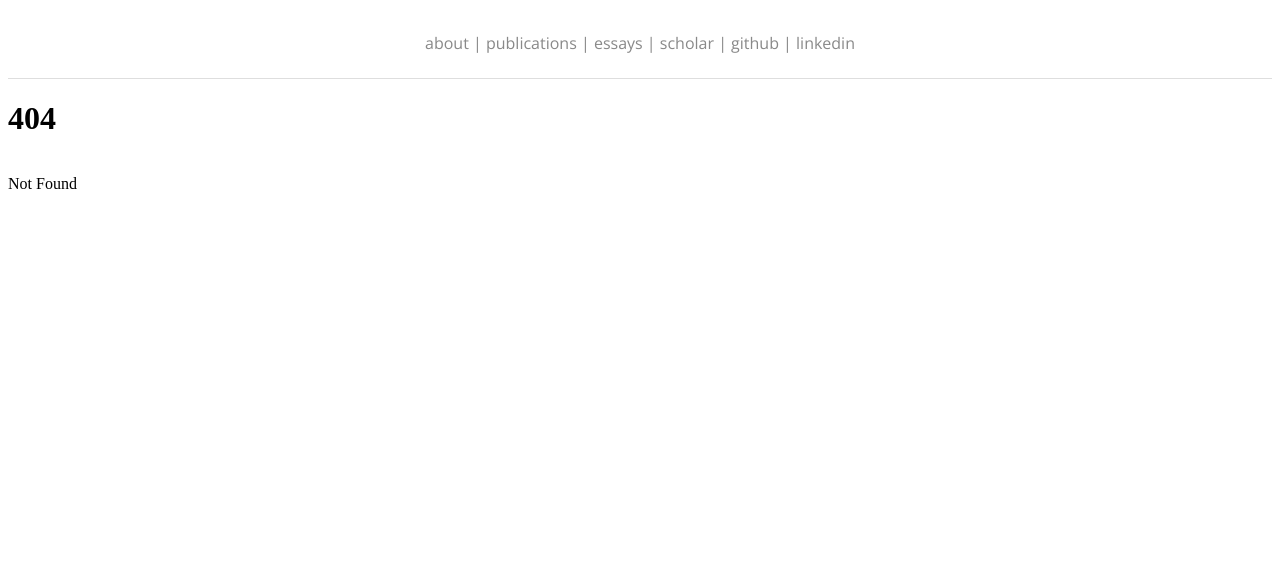
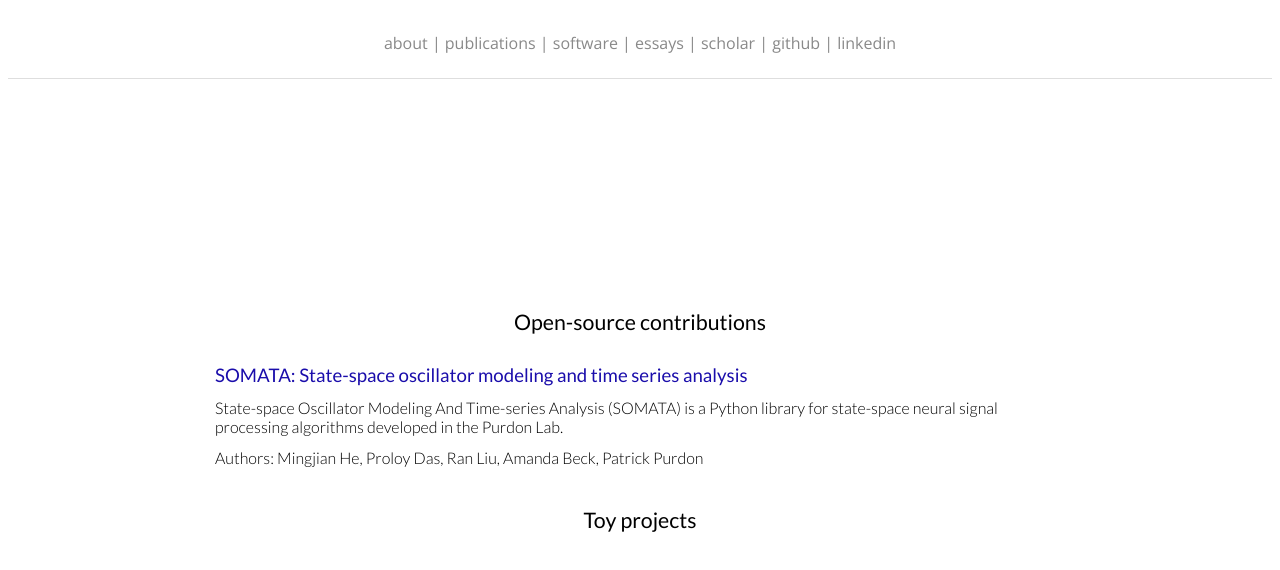
Before and after one commit to instigatorofawe/liuran-refresh, a SvelteKit app: page /software in a window 1280 px wide. Before the commit this address had no page. Shown: the top 570 px of the page. Built offline with nearby package versions, Linux system fonts and the light colour scheme.

Commit message:
Add software route

```diff
--- a/src/lib/publications.yml
+++ b/src/lib/publications.yml
@@ -4,13 +4,13 @@
   year: 2024
   doi: 10.1016/j.bja.2023.11.039
 - title: "Development and prospective validation of postoperative pain prediction from preoperative EHR data using attention-based set embeddings"
-  authors: Ran Liu, Rodrigo Gutiérrez, Rory V Mather, Tom A D Stone, Laura A Santa Cruz Mercado, Kishore Bharadwaj, Jasmine Johnson, Proloy Das, Gustavo Balanza, Ekenedilichukwu Uwanaka, Justin Sydloski, Andrew Chen, Mackenzie Hagood, Edward A Bittner, Patrick L Purdon
+  authors: Ran Liu*, Rodrigo Gutiérrez*, Rory V Mather, Tom A D Stone, Laura A Santa Cruz Mercado, Kishore Bharadwaj, Jasmine Johnson, Proloy Das, Gustavo Balanza, Ekenedilichukwu Uwanaka, Justin Sydloski, Andrew Chen, Mackenzie Hagood, Edward A Bittner, Patrick L Purdon
   journal: NPJ Digital Medicine
   year: 2023
   doi: 10.1038/s41746-023-00947-z
   git: https://github.com/instigatorofawe/pain_prediction_pops
 - title: Association of intraoperative opioid administration with postoperative pain and opioid use
-  authors: Laura A Santa Cruz Mercado, Ran Liu, Kishore M Bharadwaj, Jasmine J Johnson, Rodrigo Gutierrez, Proloy Das, Gustavo Balanza, Hao Deng, Akriti Pandit, Tom AD Stone, Teresa Macdonald, Caroline Horgan, Si Long Jenny Tou, Timothy T Houle, Edward A Bittner, Patrick L Purdon
+  authors: Laura A Santa Cruz Mercado*, Ran Liu*, Kishore M Bharadwaj, Jasmine J Johnson, Rodrigo Gutierrez, Proloy Das, Gustavo Balanza, Hao Deng, Akriti Pandit, Tom AD Stone, Teresa Macdonald, Caroline Horgan, Si Long Jenny Tou, Timothy T Houle, Edward A Bittner, Patrick L Purdon
   journal: JAMA Surgery
   year: 2023
   doi: 10.1001/jamasurg.2023.2009
--- a/src/routes/+layout.svelte
+++ b/src/routes/+layout.svelte
@@ -49,6 +49,7 @@ body {
     <div>
         <a href="/">about</a> |
         <a href="/publications">publications</a> |
+        <a href="/software">software</a> |
         <a href="/essays">essays</a> |
         <a href="https://scholar.google.com/citations?user=bshgBtkAAAAJ&hl=en">scholar</a> |
         <a href="https://github.com/instigatorofawe">github</a> |
--- /dev/null
+++ b/src/routes/software/+page.svelte
@@ -0,0 +1,62 @@
+<style>
+.software {
+    font-family: "Lato";
+    margin: auto auto;
+    padding: 25px 0;
+    max-width: 900px;
+}
+
+.software h1 {
+    margin: 0 0 0.75em 0;
+    text-align: center;
+    font-size: 16pt;
+    font-weight: 400;
+}
+
+.software h1:not(:first-child) {
+    margin-top: 0.75em;
+}
+
+.software a {
+    color: #1a0dab;
+    text-decoration: none;
+}
+
+.software a:hover {
+    text-decoration: underline;
+}
+
+.software-item {
+    padding: 12.5px 25px;
+    margin-bottom: 5px;
+}
+
+.software-item:hover {
+    background-color: #dedede;
+}
+
+.software-item h2 {
+    font-size: 14pt;
+    font-weight: 400;
+    margin: 0 0;
+}
+
+.software-item h3 {
+    font-size: 12pt;
+    font-weight: 300;
+    margin: 0.75em 0;
+}
+</style>
+
+<div class="software">
+<h1>Open-source contributions</h1>
+
+<div class="software-item">
+<a href="https://github.com/mh105/somata"><h2>SOMATA: State-space oscillator modeling and time series analysis</h2></a>
+<h3>State-space Oscillator Modeling And Time-series Analysis (SOMATA) is a Python library for state-space neural signal
+processing algorithms developed in the Purdon Lab.</h3>
+<h3>Authors: Mingjian He, Proloy Das, Ran Liu, Amanda Beck, Patrick Purdon</h3>
+</div>
+
+<h1>Toy projects</h1>
+</div>
```
Also changed, not shown: src/routes/essays/+page.svelte (+1 -6 lines), src/routes/essays/[id]/+page.ts (+12 -6 lines), src/routes/publications/+page.svelte (+6 -3 lines).
